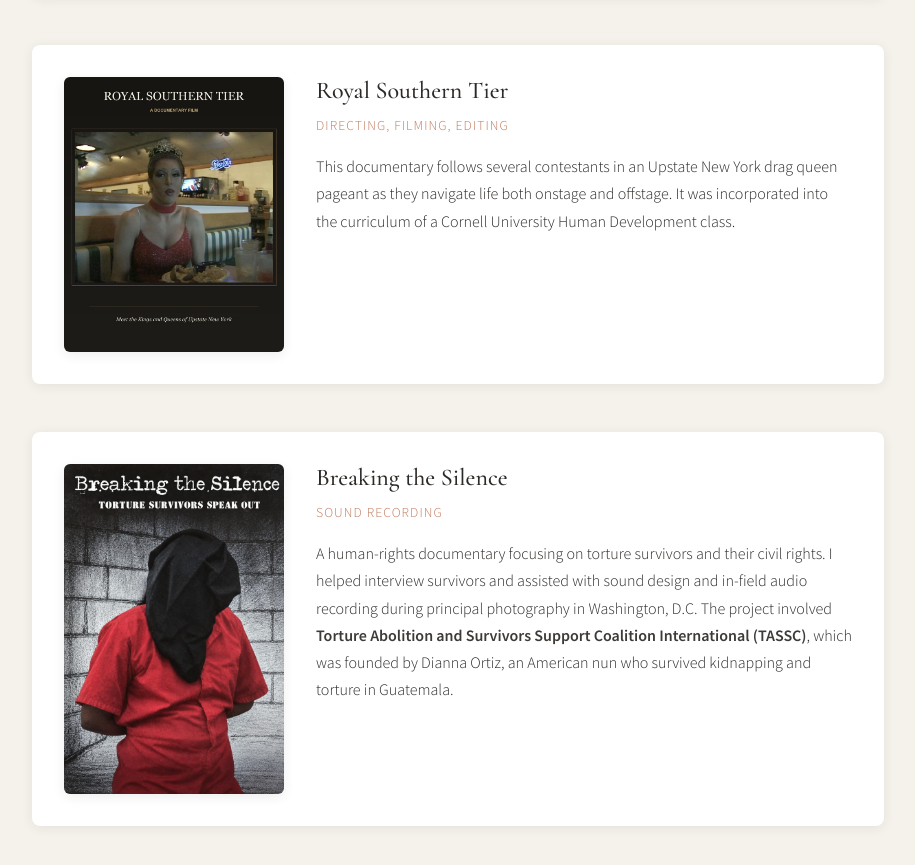
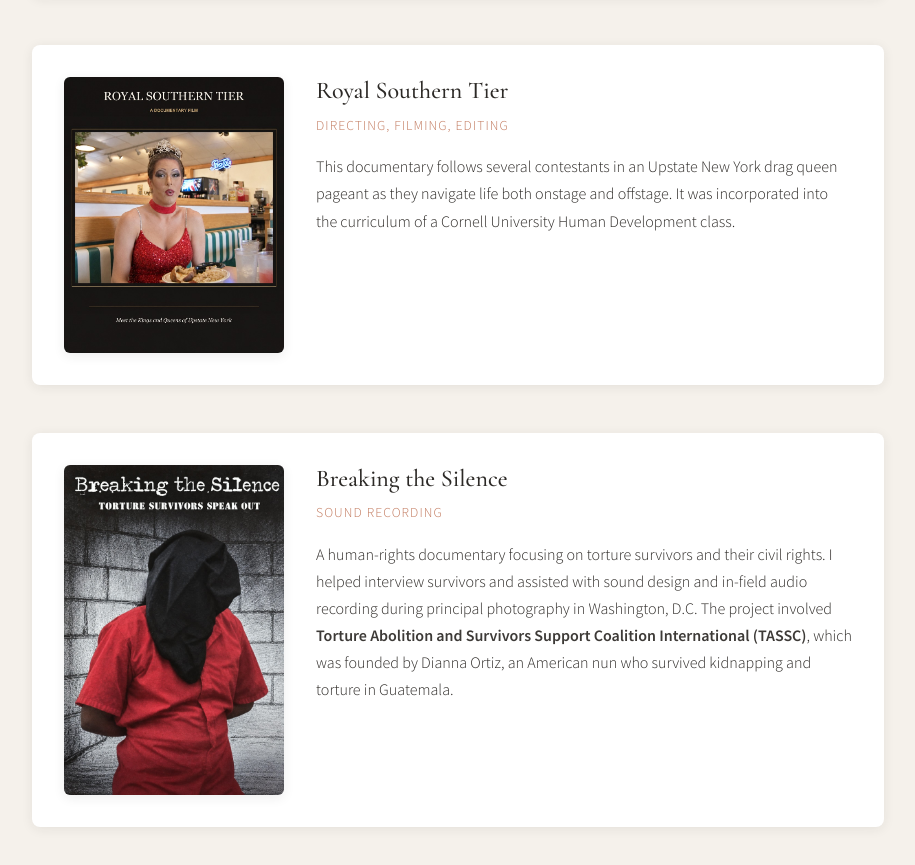
Before and after one commit to fidgetbot/gaeadenker, a plain HTML site: page index.html in a window 1280 px wide. Shown: the part 1903-2768 px from the top of the page, without its empty margins (182-1097 px from the left). Drawn offline with nearby package versions, Linux system fonts and the light colour scheme.

Commit message:
Publish approved bright Royal Southern Tier poster

```diff
--- a/index.html
+++ b/index.html
@@ -70,7 +70,7 @@
                     </article>
 
                     <article class="film-card film-card-poster">
-                        <img class="film-poster" src="assets/images/royal-southern-tier-poster.jpg" alt="Poster for Royal Southern Tier: Meet the Kings and Queens of Upstate New York">
+                        <img class="film-poster" src="assets/images/royal-southern-tier-poster-bright.jpg" alt="Poster for Royal Southern Tier: Meet the Kings and Queens of Upstate New York">
                         <div class="film-info">
                             <h3>Royal Southern Tier</h3>
                             <p class="film-role">Directing, filming, editing</p>
```
Also changed, not shown: assets/images/royal-southern-tier-poster-bright.jpg (added), 2 other files.
